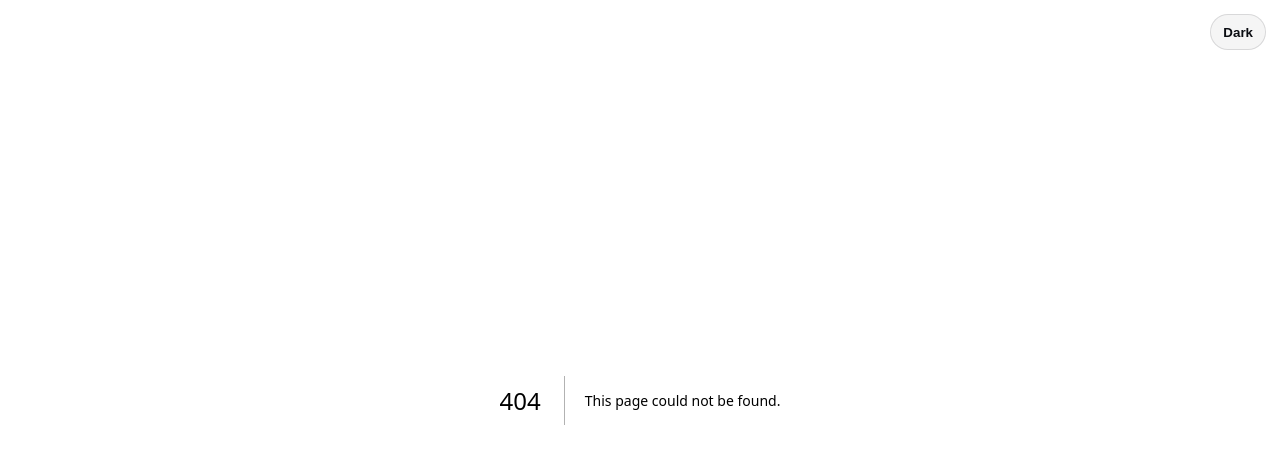
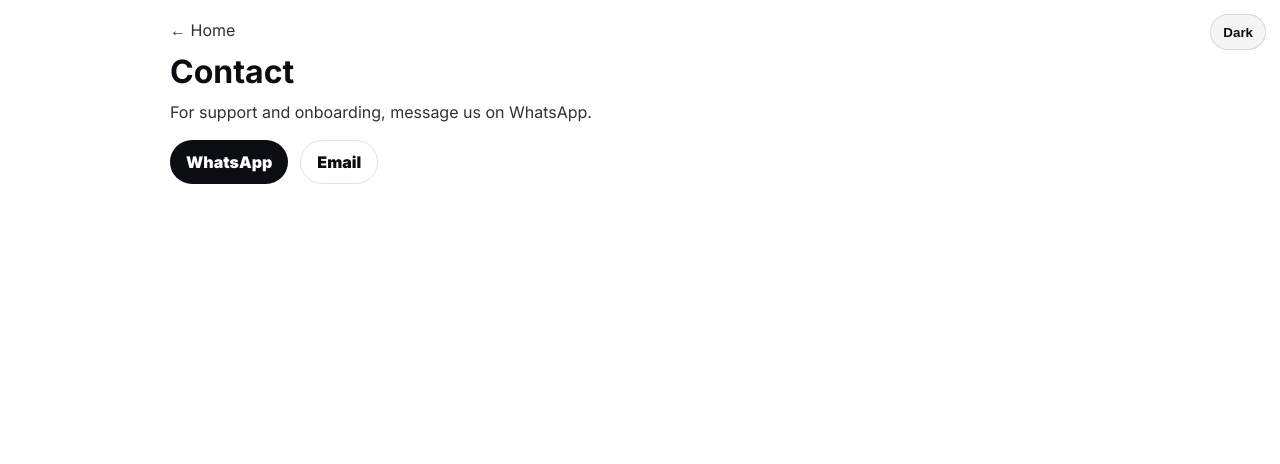
Before and after one commit to Vinayakfreak/questbusiness-web, a Next.js app: page /contact in a window 1280 px wide. Before the commit this address had no page. Shown: the top 464 px of the page. Built offline with nearby package versions, Linux system fonts and the light colour scheme.

Commit message:
Add top menu links + CTA

```diff
--- /dev/null
+++ b/src/app/contact/page.tsx
@@ -0,0 +1,55 @@
+import Link from "next/link";
+
+export default function ContactPage() {
+  return (
+    <div style={{ maxWidth: 980, margin: "0 auto", padding: 20 }}>
+      <Link href="/" style={{ opacity: 0.85 }}>
+        ← Home
+      </Link>
+      <h1 style={{ marginTop: 12 }}>Contact</h1>
+      <p style={{ marginTop: 8, opacity: 0.85, lineHeight: 1.7, maxWidth: 720 }}>
+        For support and onboarding, message us on WhatsApp.
+      </p>
+      <div style={{ marginTop: 14, display: "flex", gap: 12, flexWrap: "wrap" }}>
+        <a
+          href="https://wa.me/917007474846?text=Hi%20Quest%20Business"
+          target="_blank"
+          rel="noreferrer"
+          style={{
+            display: "inline-flex",
+            alignItems: "center",
+            justifyContent: "center",
+            height: 44,
+            padding: "0 16px",
+            borderRadius: 999,
+            background: "var(--fg)",
+            color: "var(--bg)",
+            fontWeight: 900,
+            border: 0,
+            textDecoration: "none",
+          }}
+        >
+          WhatsApp
+        </a>
+        <a
+          href="mailto:support@questbusiness.in"
+          style={{
+            display: "inline-flex",
+            alignItems: "center",
+            justifyContent: "center",
+            height: 44,
+            padding: "0 16px",
+            borderRadius: 999,
+            border: "1px solid var(--border)",
+            background: "transparent",
+            color: "var(--fg)",
+            fontWeight: 900,
+            textDecoration: "none",
+          }}
+        >
+          Email
+        </a>
+      </div>
+    </div>
+  );
+}
```
Also changed, not shown: src/app/blog/page.tsx (added, +15 -0 lines), src/app/page.module.css (+29 -12 lines), src/app/page.tsx (+15 -12 lines).
